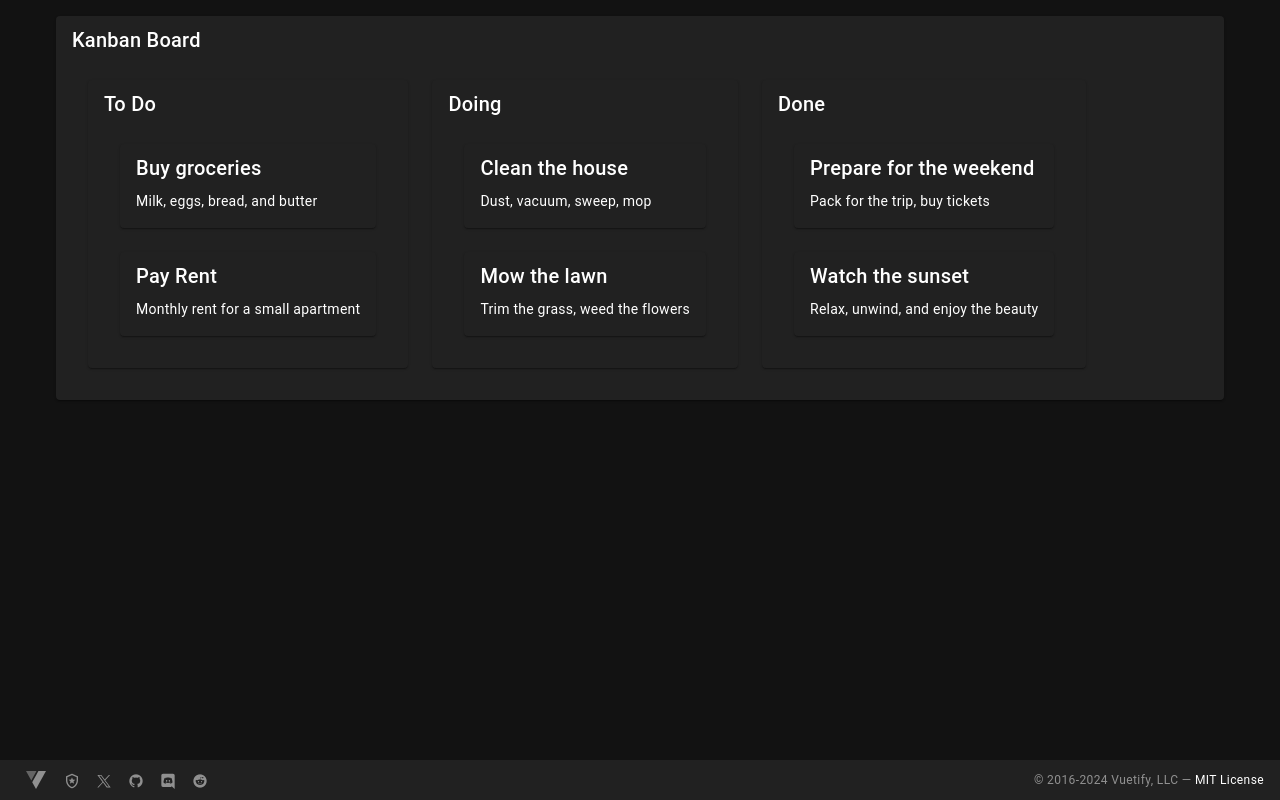
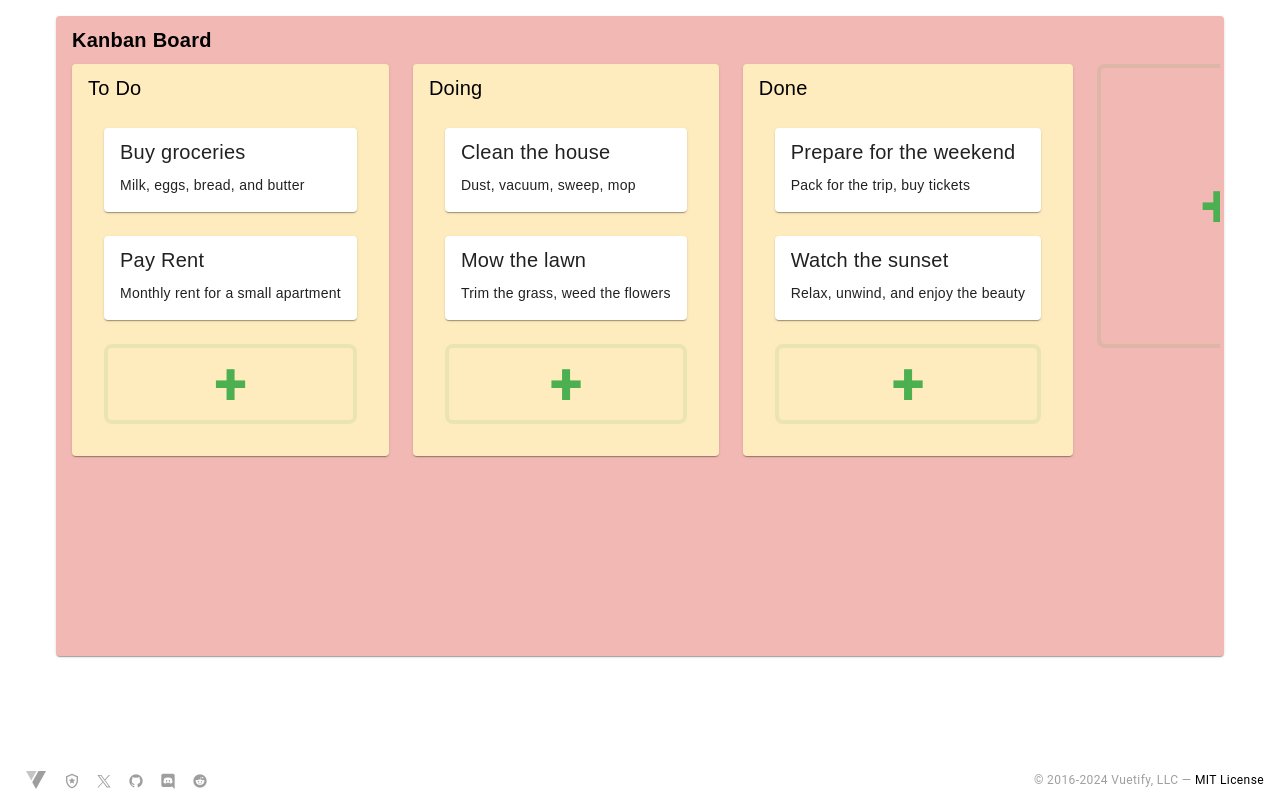
Before and after one commit to AndyClausen/kanban-vue, a Vue app: page / in a window 1280 px wide. Built offline with nearby package versions, Linux system fonts and the light colour scheme; a web font is replaced by a local one.

Commit message:
feat: styling and layout

```diff
--- a/src/components/KanBan/KanBanBoard.vue
+++ b/src/components/KanBan/KanBanBoard.vue
@@ -1,15 +1,21 @@
 <template>
   <v-container>
-    <v-card class="mx-auto" max-width="100%">
-      <v-card-title>Kanban Board</v-card-title>
-      <v-card-text>
-        <v-container>
-          <v-row>
-            <v-col v-for="column in columns" :key="column.id" cols="auto">
-              <KanBanColumn :column="column" />
-            </v-col>
-          </v-row>
-        </v-container>
+    <v-card :color="color" height="80dvh" class="d-flex flex-column">
+      <v-card-title class="font-weight-bold">Kanban Board</v-card-title>
+      <v-card-text class="flex-grow-1 pb-0">
+        <v-row class="overflow-x-scroll flex-nowrap fill-height">
+          <v-col v-for="column in columns" :key="column.id" cols="auto">
+            <KanBanColumn :column="column" />
+          </v-col>
+          <v-col cols="auto">
+            <v-container
+              class="h-50 border-lg rounded-lg border-success d-flex justify-center align-center cursor-pointer"
+              width="240px"
+            >
+              <span class="text-success font-weight-bold text-h2">+</span>
+            </v-container>
+          </v-col>
+        </v-row>
       </v-card-text>
     </v-card>
   </v-container>
@@ -20,4 +26,6 @@ import { useAppStore } from "@/stores/app";
 
 const store = useAppStore();
 const columns = store.columns;
+
+const color = "#F2B8B4";
 </script>
--- a/src/components/KanBan/KanBanColumn.vue
+++ b/src/components/KanBan/KanBanColumn.vue
@@ -1,11 +1,22 @@
 <template>
-  <v-card class="mx-auto" max-width="344">
+  <v-card :color="color" max-width="344">
     <v-card-title>{{ column.title }}</v-card-title>
     <v-card-text>
       <v-container dropzone="move">
         <v-row v-for="card in column.cards" :key="card.id">
           <v-col cols="12">
             <KanBanCard :card="card" />
+          </v-col>
+        </v-row>
+        <v-row>
+          <v-col cols="12">
+            <v-container
+              class="border-lg rounded-lg border-success d-flex justify-center align-center cursor-pointer"
+              width="100%"
+              height="80px"
+            >
+              <span class="text-success font-weight-bold text-h2">+</span>
+            </v-container>
           </v-col>
         </v-row>
       </v-container>
@@ -17,4 +28,6 @@
 import type { Column } from "@/stores/app";
 
 const { column } = defineProps<{ column: Column }>();
+
+const color = "#FFECBE";
 </script>
--- a/src/plugins/vuetify.ts
+++ b/src/plugins/vuetify.ts
@@ -5,15 +5,16 @@
  */
 
 // Styles
-import '@mdi/font/css/materialdesignicons.css'
-import 'vuetify/styles'
+import "@mdi/font/css/materialdesignicons.css";
+import "vuetify/styles";
+import "@/styles/main.scss";
 
 // Composables
-import { createVuetify } from 'vuetify'
+import { createVuetify } from "vuetify";
 
 // https://vuetifyjs.com/en/introduction/why-vuetify/#feature-guides
 export default createVuetify({
   theme: {
-    defaultTheme: 'dark',
+    defaultTheme: "light",
   },
-})
+});
--- /dev/null
+++ b/src/styles/main.scss
@@ -0,0 +1,10 @@
+@font-face {
+  font-family: "adrianna";
+  src: url(https://fonts.gstatic.com/s/worksans/v19/QGYsz_wNahGAdqQ43Rh_fKDp.woff2);
+}
+
+$font-family: "adrianna";
+
+.v-application {
+  font-family: $font-family, sans-serif !important;
+}
```
